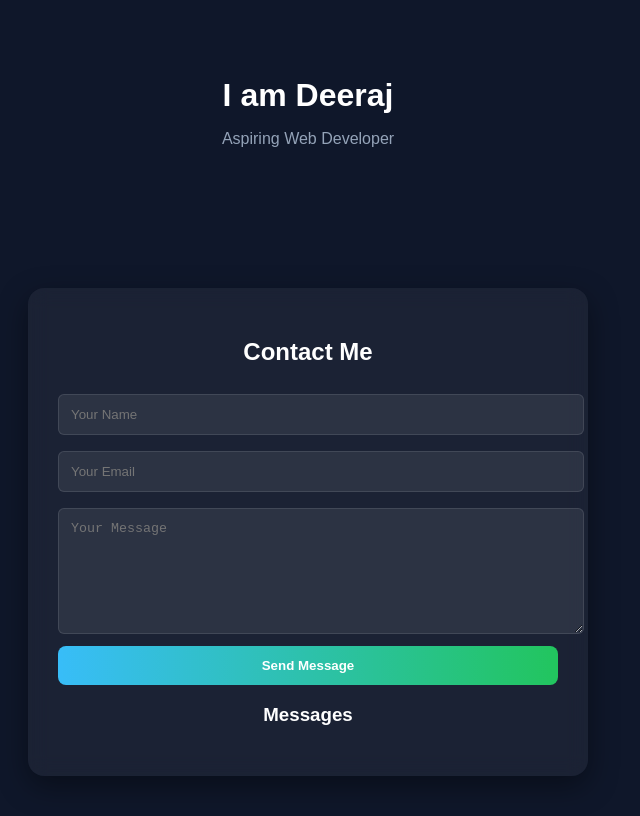
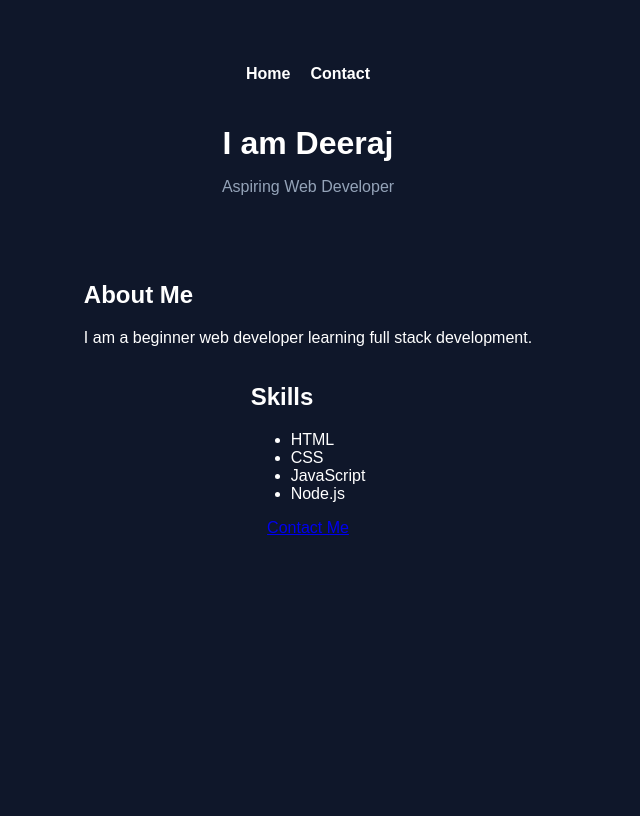
Before and after one commit to Deeraj-dev5000/portfolio-website, a website: page index.html in a window 1280 px wide. Shown: the whole page, without its empty margins (332-972 px from the left). Drawn offline with Linux system fonts and the light colour scheme; no server answers.

Commit message:
final portfolio with resume page

```diff
--- a/index.html
+++ b/index.html
@@ -1,30 +1,37 @@
 <!DOCTYPE html>
-<html lang="en">
+<html>
 <head>
-  <meta charset="UTF-8">
-  <title>Portfolio</title>
+  <title>Resume</title>
   <link rel="stylesheet" href="style.css">
 </head>
 <body>
- <section class="hero">
+
+<nav>
+  <a href="index.html">Home</a>
+  <a href="contact.html">Contact</a>
+</nav>
+
+<section class="hero">
   <h1>I am Deeraj</h1>
   <p>Aspiring Web Developer</p>
 </section>
 
-<section class="contact">
-  <h2>Contact Me</h2>
-
-  <form id="contactForm">
-    <input type="text" id="name" placeholder="Your Name" required>
-    <input type="email" id="email" placeholder="Your Email" required>
-    <textarea id="message" placeholder="Your Message" required></textarea>
-    <button type="submit">Send Message</button>
-  </form>
-
-  <h3>Messages</h3>
-  <div id="messagesList"></div>
+<section>
+  <h2>About Me</h2>
+  <p>I am a beginner web developer learning full stack development.</p>
 </section>
 
-<script src="script.js"></script>
+<section>
+  <h2>Skills</h2>
+  <ul>
+    <li>HTML</li>
+    <li>CSS</li>
+    <li>JavaScript</li>
+    <li>Node.js</li>
+  </ul>
+</section>
+
+<a href="contact.html" class="btn">Contact Me</a>
+
 </body>
 </html>
--- a/style.css
+++ b/style.css
@@ -139,3 +139,14 @@ button:hover {
 #messagesList {
   margin-top: 20px;
 }
+nav {
+  display: flex;
+  gap: 20px;
+  padding: 15px;
+}
+
+nav a {
+  color: white;
+  text-decoration: none;
+  font-weight: bold;
+}
```
Also changed, not shown: contact.html (added, +29 -0 lines).
